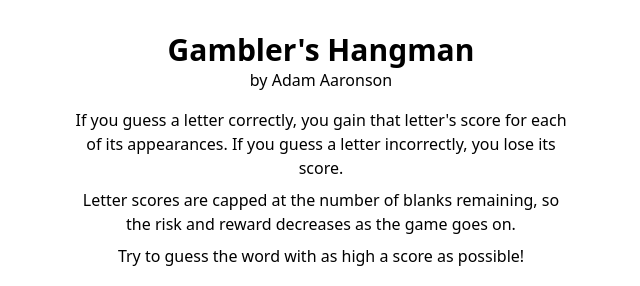
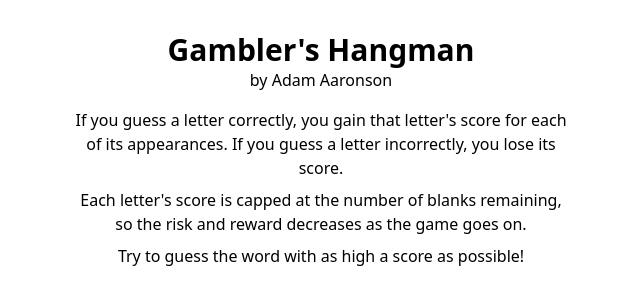
Before and after one commit to adamaaronson/gamblers-hangman, a React (Vite) app: page / in a window 1280 px wide. Shown: the top 286 px of the page, without its empty margins (319-959 px from the left). Built offline with nearby package versions, Linux system fonts and the light colour scheme.

Commit message:
Clarify instructions

```diff
--- a/src/components/App.tsx
+++ b/src/components/App.tsx
@@ -65,8 +65,8 @@ export default function App() {
           score.
         </p>
         <p>
-          Letter scores are capped at the number of blanks remaining, so the
-          risk and reward decreases as the game goes on.
+          Each letter's score is capped at the number of blanks remaining, so
+          the risk and reward decreases as the game goes on.
         </p>
         <p>Try to guess the word with as high a score as possible!</p>
       </div>
```
